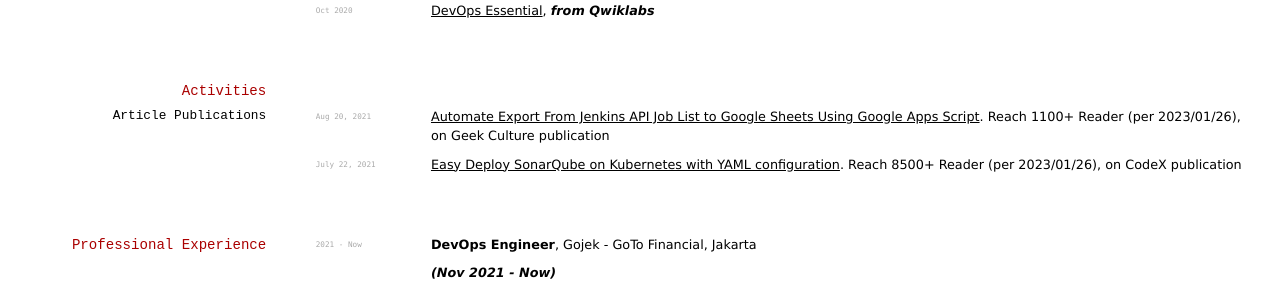
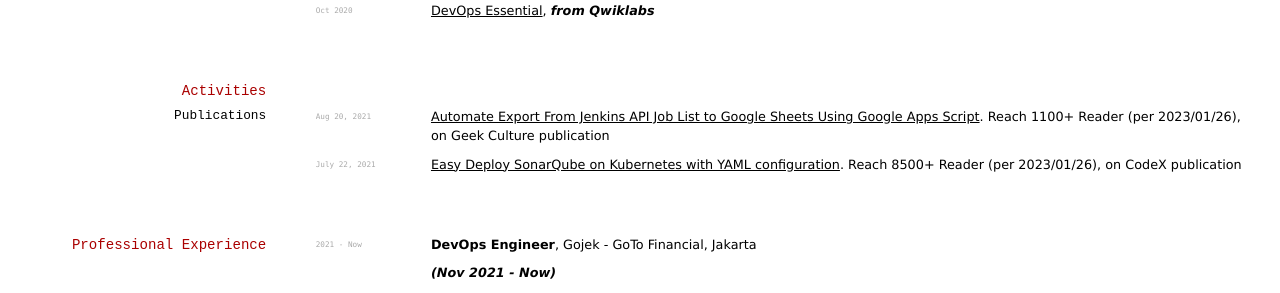
Before and after one commit to doctor500/cv, a Jekyll site: the page built from index.md, in a window 1280 px wide. Shown: the part 762-1055 px from the top of the page. Built offline with Jekyll 4.4.1, drawn with Linux system fonts in a browser that asks for light colours.

```diff
--- a/index.md
+++ b/index.md
@@ -61,7 +61,7 @@ __Bina Nusantara University, Jakarta__
 
 ## Activities
 
-### Article Publications
+### Publications
 
 `Aug 20, 2021`
 [Automate Export From Jenkins API Job List to Google Sheets Using Google Apps Script](https://medium.com/geekculture/automate-export-from-jenkins-api-job-list-to-google-sheets-using-google-apps-script-2eef44008bdc). Reach 1100+ Reader (per 2023/01/26), on Geek Culture publication
```
Also changed, not shown: README.md.
